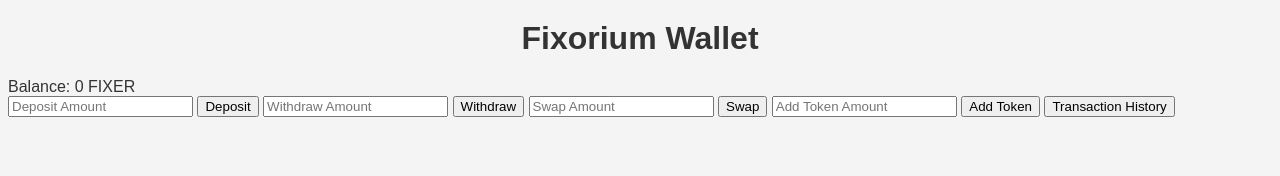
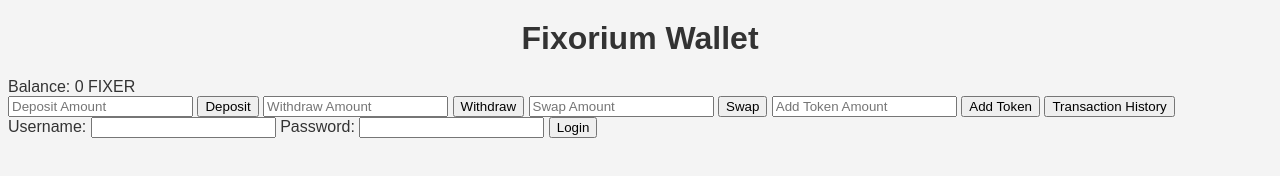
Before and after one commit to fixercoin/fixorium, a plain HTML site: page wallet/wallet.html in a window 1280 px wide. Drawn offline with nearby package versions, Linux system fonts and the light colour scheme; files that its build step writes are made by us from their sources.

Commit message:
Update wallet.html

```diff
--- a/wallet/wallet.html
+++ b/wallet/wallet.html
@@ -21,6 +21,27 @@
         <button id="historyBtn">Transaction History</button>
         <div id="history"></div>
     </div>
+    <!-- Login Form -->
+<form id="login-form">
+  <label>Username:</label>
+  <input type="text" id="username" />
+  <label>Password:</label>
+  <input type="password" id="password" />
+  <button type="submit">Login</button>
+</form>
+
+<!-- Screen Lock -->
+<div id="screen-lock" style="display: none;">
+  <label>Enter PIN:</label>
+  <input type="password" id="pin" />
+  <button id="unlock-btn">Unlock</button>
+</div>
+
+<!-- Wallet Interface -->
+<div id="wallet-interface" style="display: none;">
+  <!-- Wallet content here -->
+</div>
+
     <script src="https://code.jquery.com/jquery-3.6.0.min.js"></script>
     <script src="https://htmlpreview.github.io/?https://github.com/fixercoin/fixorium/blob/main/wallet/wallet.js"></script>
 </body>
```
